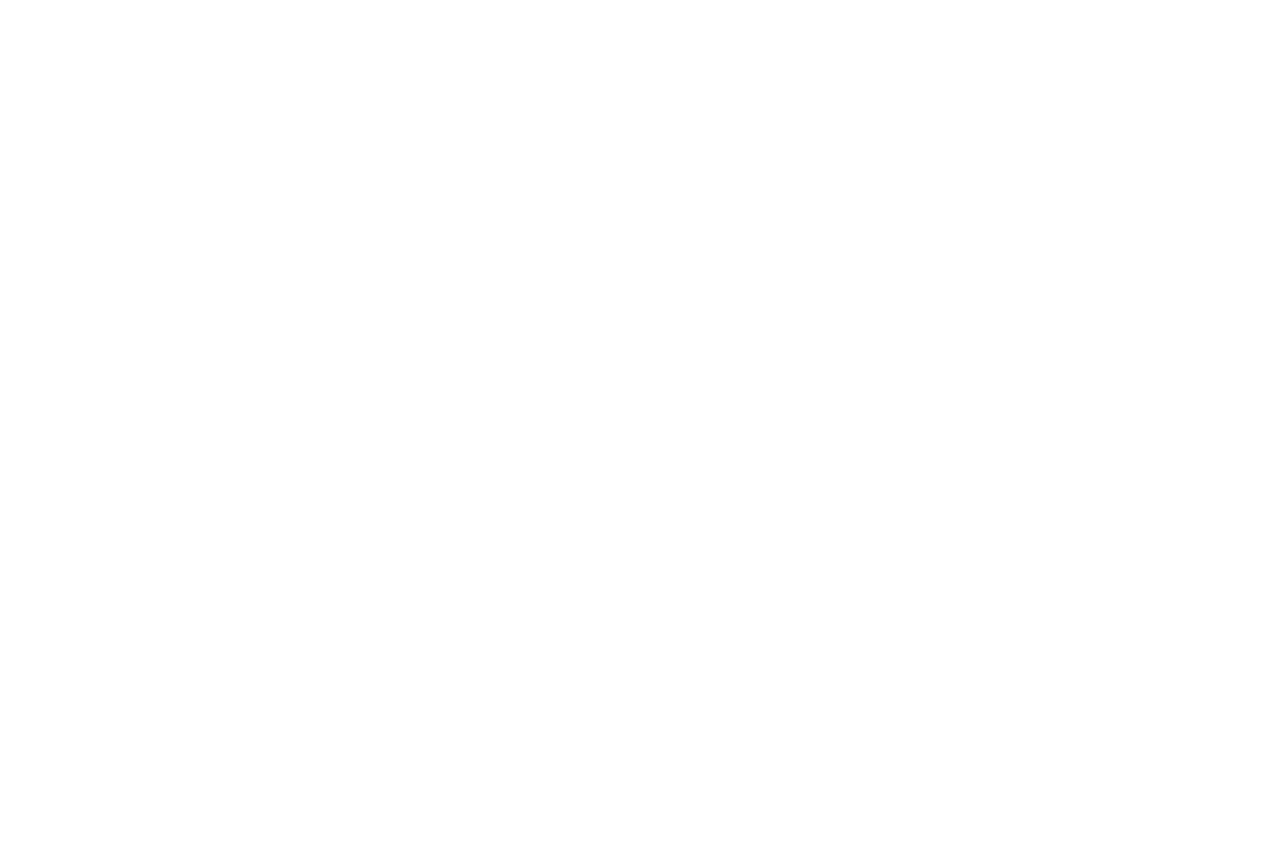
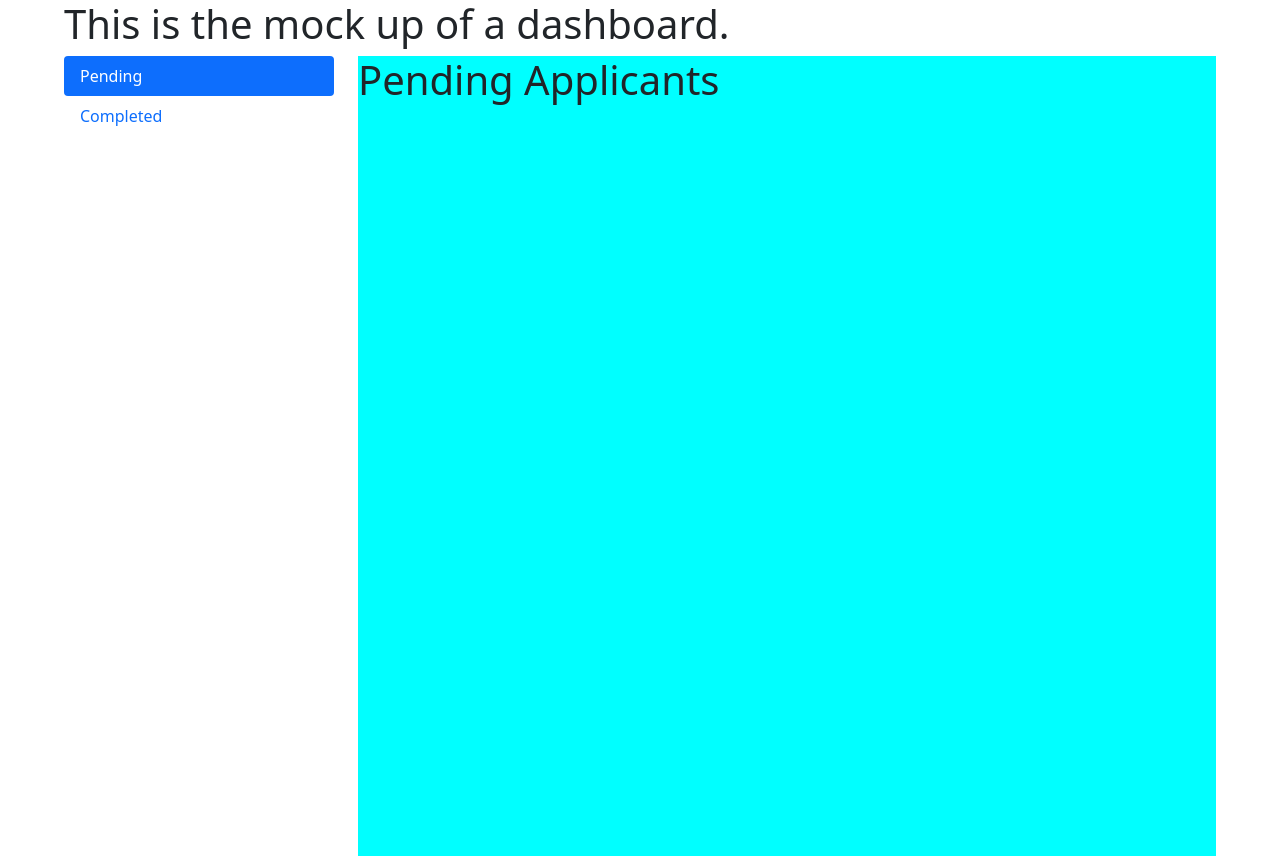
Before and after one commit to Pokemonpower92/Applicant-Process-Automation, a React (Create React App) app in the folder app/client/: page /Dashboard in a window 1280 px wide. Before the commit the page ends 816 px from the top, so only its background shows below. Built offline with nearby package versions, Linux system fonts and the light colour scheme.

Commit message:
work on dashboard

```diff
--- a/app/client/package.json
+++ b/app/client/package.json
@@ -7,7 +7,9 @@
     "@testing-library/react": "^12.1.2",
     "@testing-library/user-event": "^13.5.0",
     "babel": "^6.23.0",
+    "bootstrap": "^5.1.3",
     "react": "^17.0.2",
+    "react-bootstrap": "^2.1.2",
     "react-dom": "^17.0.2",
     "react-router-dom": "^5.3.0",
     "react-scripts": "5.0.0",
--- a/app/client/public/index.html
+++ b/app/client/public/index.html
@@ -24,7 +24,13 @@
       work correctly both with client-side routing and a non-root public URL.
       Learn how to configure a non-root public URL by running `npm run build`.
     -->
-    <title>React App</title>
+    <link
+    rel="stylesheet"
+    href="https://cdn.jsdelivr.net/npm/bootstrap@5.1.3/dist/css/bootstrap.min.css"
+    integrity="sha384-1BmE4kWBq78iYhFldvKuhfTAU6auU8tT94WrHftjDbrCEXSU1oBoqyl2QvZ6jIW3"
+    crossorigin="anonymous"
+    />
+    <title>EF Application</title>
   </head>
   <body>
     <noscript>You need to enable JavaScript to run this app.</noscript>
--- a/app/client/src/App.js
+++ b/app/client/src/App.js
@@ -1,29 +1,41 @@
-import './styles/App.css';
-import { HomePage, ApplicationFormPage, LoginPage } from "./pages/index";
+import "./styles/App.css";
+import {
+	HomePage,
+	ApplicationFormPage,
+	LoginPage,
+	Dashboard,
+} from "./pages/index";
 import { Route } from "react-router-dom";
 
 function App() {
 	return (
 		<div className="App">
-      <div className='App-Homepage'>
+			<div className="App-Homepage">
 				<Route
-            path ='/'
+					path="/"
 					exact
 					render={(props) => <HomePage {...props} />}
 				/>
 			</div>
-      <div className='App-ApplicationFormPage'>
+			<div className="App-ApplicationFormPage">
 				<Route
-              path ='/ApplicationForm'
+					path="/ApplicationForm"
 					exact
 					render={(props) => <ApplicationFormPage {...props} />}
 				/>
 			</div>
-        <div className='App-LoginPage'>
+			<div className="App-LoginPage">
 				<Route
-              path ='/Login'
+					path="/Login"
 					exact
-              render={(props) => <LoginPage{...props} />}
+					render={(props) => <LoginPage {...props} />}
+				/>
+			</div>
+			<div className="App-Dashboard">
+				<Route
+					path="/Dashboard"
+					exact
+					render={(props) => <Dashboard {...props} />}
 				/>
 			</div>
 		</div>
--- /dev/null
+++ b/app/client/src/pages/Dashboard.js
@@ -0,0 +1,38 @@
+import { Tab, Row, Col, Nav } from "react-bootstrap";
+import "../styles/Dashboard.css";
+
+function Dashboard() {
+	return (
+		<div className="Dashboard">
+			<div className="Dashboard-heading">
+				<h1>This is the mock up of a dashboard.</h1>
+			</div>
+			<Tab.Container id="left-tabs-example" defaultActiveKey="first">
+				<Row>
+					<Col sm={3}>
+						<Nav variant="pills" className="flex-column">
+							<Nav.Item>
+								<Nav.Link eventKey="first">Pending</Nav.Link>
+							</Nav.Item>
+							<Nav.Item>
+								<Nav.Link eventKey="second">Completed</Nav.Link>
+							</Nav.Item>
+						</Nav>
+					</Col>
+					<Col sm={9}>
+						<Tab.Content className="Dashboard-applicantlist">
+							<Tab.Pane eventKey="first">
+								<h1>Pending Applicants</h1>
+							</Tab.Pane>
+							<Tab.Pane eventKey="second">
+								<h1>Completed Applicants</h1>
+							</Tab.Pane>
+						</Tab.Content>
+					</Col>
+				</Row>
+			</Tab.Container>
+		</div>
+	);
+}
+
+export default Dashboard;
--- a/app/client/src/pages/LoginPage.js
+++ b/app/client/src/pages/LoginPage.js
@@ -1,7 +1,13 @@
-function LoginPage() {
+function LoginPage(props) {
+	function handleClick() {
+		const { history } = props;
+		history.push(`/Dashboard`);
+	}
+
 	return (
 		<div className="LoginPage">
 			<h1>Returning Users Log In Here</h1>
+			<button onClick={handleClick}>Dashboard</button>
 		</div>
 	);
 }
--- a/app/client/src/pages/index.js
+++ b/app/client/src/pages/index.js
@@ -7,6 +7,7 @@
 */
 import HomePage from "./HomePage";
 import LoginPage from "./LoginPage";
+import Dashboard from "./Dashboard";
 import ApplicationFormPage from "./ApplicationFormPage";
 
-export { HomePage, LoginPage, ApplicationFormPage };
+export { HomePage, LoginPage, Dashboard, ApplicationFormPage };
--- /dev/null
+++ b/app/client/src/styles/Dashboard.css
@@ -0,0 +1,4 @@
+.Dashboard-applicantlist {
+	background-color: aqua;
+	height: 100vh;
+}
```
Also changed, not shown: app/client/src/index.js (+8 -7 lines), 2 other files (tests, documents, lock files or other folders). Lines whose indentation alone changed are shown as unchanged.
